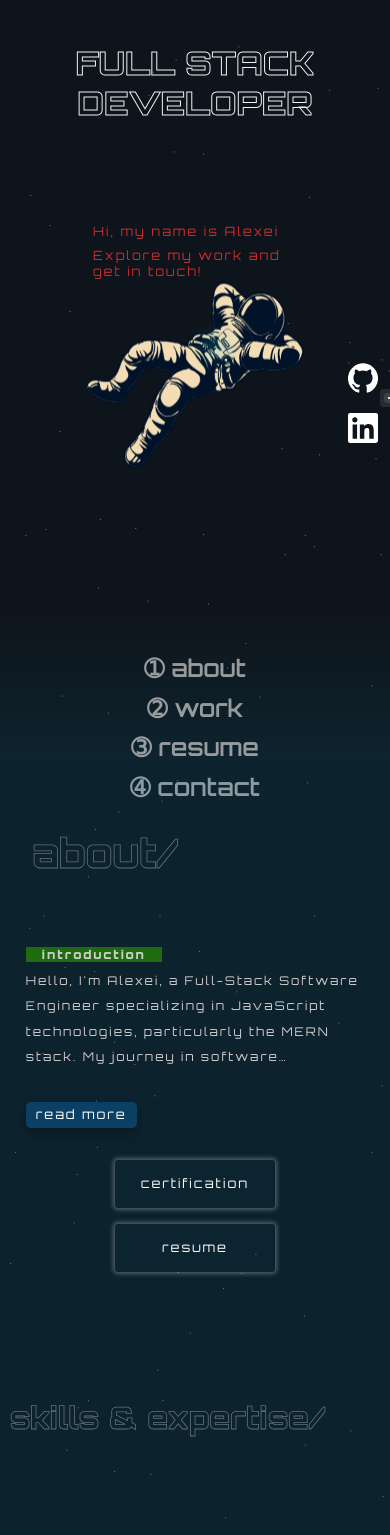
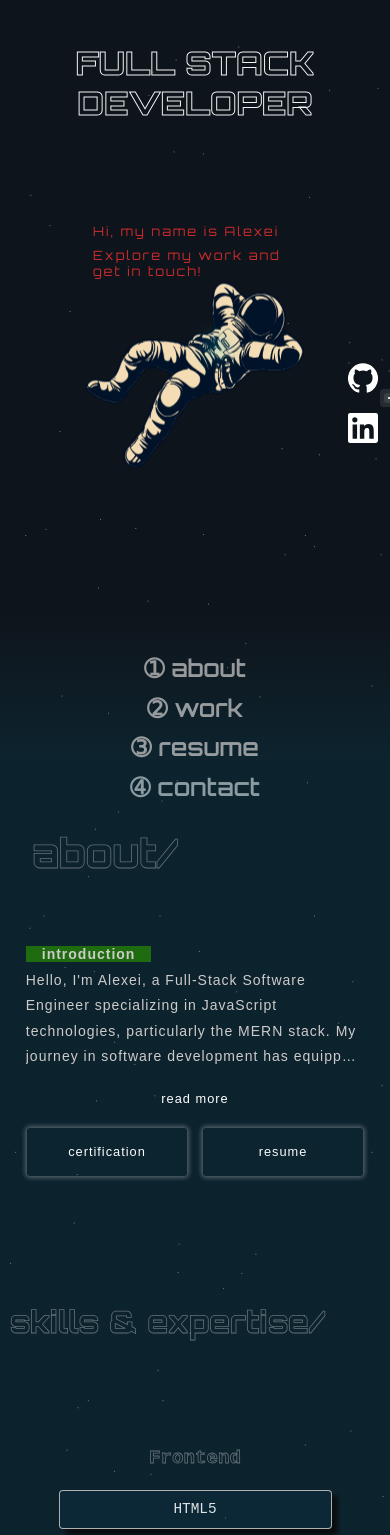
Before and after one commit to Alex-dev7/ar_portfolio, a React (Vite) app: page / in a window 390 px wide. Shown: the top 1535 px of the page. Built offline with nearby package versions, Linux system fonts and the light colour scheme; a web font is replaced by a local one.

Commit message:
bio container

```diff
--- a/src/components/Bio/Bio.jsx
+++ b/src/components/Bio/Bio.jsx
@@ -77,8 +77,9 @@ function Bio(props){
                             <span style={{fontSize: '50px'}}>&#129302;</span><br/>
                             Beyond that, I enjoy building things with Raspberry Pi, exploring the limitless possibilities of this versatile microcomputer. This hands-on experience fuels my curiosity and allows me to apply my technical skills to creative DIY projects.
                         </p> */}
+
                     </p>
-                    <span className='clampButton' onClick={handleClick} >{toggle ? "read less" : "read more"}</span>
+                        <span className='clampButton' onClick={handleClick} >{toggle ? "read less" : "read more"}</span>
                     <div className='cred-container'>
                         {/* <a href="mailto:rusualexei1995@gmail.com"> email ✉️</a> */}
                         <a className="download-button" href={certificate} target="_blank" > certification</a>
--- a/src/components/Bio/bio.scss
+++ b/src/components/Bio/bio.scss
@@ -36,31 +36,6 @@
       linear-gradient(to bottom, rgba(0, 200, 255, 0.085) 40%, rgba(0, 200, 255, 0.15) 70%, rgba(0, 200, 255, 0) 100%, );
 
 
-    // .parallax-container {
-    //     position: absolute;
-    //     // overflow: hidden;
-    //     height: 100vh; // Adjust as needed
-
-    //     top: 0%;
-    //     left: -100%;
-    //     width: 100%; // Make the image wider than the container
-    //     height: 100%;
-    //     .parallax-image {
-    //     // position: absolute;
-    //     top: 30%;
-    //     left: -100%; // Start from the left
-    //     width: 100%; // Make the image wider than the container
-    //     height: 100%;
-    //     transition: transform 0.5s ease-out; // Smooth transition
-    //     background-color: rgba(255, 0, 0, 0.063);
-    //     z-index: 111;
-    //     }
-    //     @keyframes slide {
-    //         0% { transform: translateX(-160); }
-    //         100% { transform: translateX(200%); }
-    //     }
-    // }
-
 
 
     .title-wrapper {
@@ -81,54 +56,43 @@
     }
     .bio-wrapper {
         width: 95%;
-        // font-family: 'Ubuntu Mono', monospace;
-        // font-size: 2rem;
         font-weight:100;
         line-height: 2.3rem;
         display: flex;
-        // grid-template-columns: 1.5fr 1fr;
         flex-direction: column;
         background-size: cover;
         gap: 100px;
-        // height: 100%;
         margin: 0 auto;
         text-align: center;
         position: relative;
 
 
         .outter-text-wrapper {
-            border: 1px solid rgb(255, 255, 255);
             border-radius: 15px;
-            box-shadow: 0px 0px 4px 4px #ffffffa5;
-            width: 80%;
+            width: 100%;
             margin: 0 auto;
             display: flex;
-            // display: grid;
-            // grid-template-columns: 1.7fr 1fr;
+
+            // align-items: flex-end;
             position: relative;
             img {
                 position: absolute;
                 right: 5%;
                 margin-top: 100px;
-            //    justify-self: center;
-            //    align-self: center;
                 width: 300px;
-                // border: 1px solid black;
                }
 
             .text-wrapper {
+            width: 75%;
             display: flex;
-            flex-direction: column;
-            // justify-content: flex-start;
-            // align-items: flex-start;
+            flex-direction: row;
             text-align: start;
             padding: 3rem;
-            gap: 2rem;
+            gap: 4rem;
             z-index: 11;
-            font-size: 0.95rem;
-            letter-spacing: 2px;
-            // font-family: 'Orbitron', sans-serif;
-            // font-family: 'Ubuntu Mono', monospace;
+            font-size: 1.1rem;
+            letter-spacing: 1px;
+            font-family: Arial, Helvetica, sans-serif;
 
             .introduction {
                 background-color: #278b03b5;
@@ -147,29 +111,35 @@
             }
             p {
                 color: rgb(206, 203, 203);
+                line-height: 2rem;
+
                 span {
                     font-weight: 900;
                 }
 
+
             }
             .clampButton {
+                position: absolute;
                     cursor: pointer !important;
                     font-size: 0.8rem;
-                width: fit-content;
+                    bottom: 0%;
                     padding: 0 10px;
                     color: white;
-                background-color: #0a93f544;
                     border-radius: 5px;
-                box-shadow: rgba(0, 0, 0, 0.35) 0px 5px 15px;
                     transition: all .3s linear;
-
                     &:hover {
-                    background-color: #0fa3d4c4;
+                        // background-color: #0fa3d4c4;
+                        text-decoration: underline;
 
                     }
                 }
+
             .cred-container {
                 margin: auto 0;
+                display: flex;
+                flex-direction: column;
+                gap: 2.5rem;
                 a {
                     width: 170.88px;
                     font-size: 1rem;
@@ -316,8 +286,14 @@
 }
 
 
-
-
+@keyframes stripe {
+    0% {
+        transform: translateY(-1.5em);
+    }
+    100% {
+        transform: translateY(100%);
+    }
+}
 
 @media (max-width: 1650px) {
     .showcase {
@@ -331,7 +307,9 @@
             font-size: 1.5rem;
             line-height: 2.3rem;
             .outter-text-wrapper {
+                justify-content: center;
                 .text-wrapper {
+                    width: 80%;
                 padding:  2rem;
             }
             }
@@ -345,6 +323,8 @@
         }
     }
 }
+
+
 
 @media (max-width: 1300px) {
     .avatar-container {
@@ -370,15 +350,16 @@
         .bio-wrapper {
             display: flex;
             flex-direction: column;
-            max-width: 80vw;
+            max-width: 100vw;
             font-size: 1.4rem;
 
             .outter-text-wrapper {
-                width: 80vw;
+                width: 90vw;
                 img{
                     width: 200px;
                 }
             .text-wrapper {
+                width: 100%;
                 padding: 1rem;
                 font-size: 1rem;
                 line-height: 1.6rem;
@@ -435,9 +416,20 @@
                     padding: 0;
                 }
             .text-wrapper {
+                flex-direction: column;
+                justify-content: center;
+                align-items: center;
                 padding: 1rem;
+                gap: 1rem;
                 font-size: 0.8rem;
                 line-height: 1.6rem;
+                .clampButton {
+                    position: static;
+                }
+                .cred-container {
+                    flex-direction: row;
+                    gap: 1rem;
+                }
             }
         }
 
@@ -461,13 +453,19 @@
             .text-wrapper {
 
             text-align: left;
-            font-size: 0.75rem;
+            font-size: 14px;
+            p {
+                line-height: 1.6rem;
+
+                text-align: start;
+                // word-spacing: 0.2rem;
+            }
             .cred-container {
                 padding-bottom: 1rem ;
                 gap: 1rem;
                 a {
                     font-size: 0.8rem;
-                    // border: 1px solid rgba(206, 240, 246, 0.999);
+
                     border: none;
                     padding: 3px 20px;
                     width: 160px;
--- a/src/components/Contact/contact.scss
+++ b/src/components/Contact/contact.scss
@@ -8,7 +8,8 @@
     display: flex;
     align-content: center;
     justify-content: center;
-    background-color: #000000f0;
+    // background-color: #000000f0;
+    background: linear-gradient(to right, rgba(4, 50, 42, 0.955) 20%, rgb(2, 35, 28) 80%);
     transition: all 1s;
     z-index: 11111111;
     .close-button {
@@ -45,10 +46,12 @@
         width: 700px;
         align-self: center;
         h4 {
+            font-family: Arial, Helvetica, sans-serif;
             color: white;
-            font-family: Arial, Helvetica, sans-serif;
-            font-size: 1.8rem;
+            letter-spacing: 1px;
+            font-size: 1.5rem;
             margin: 1.8rem auto;
+            font-weight: 100;
         }
         div input {
         width: 48%;
```
Lines whose indentation alone changed are shown as unchanged.
